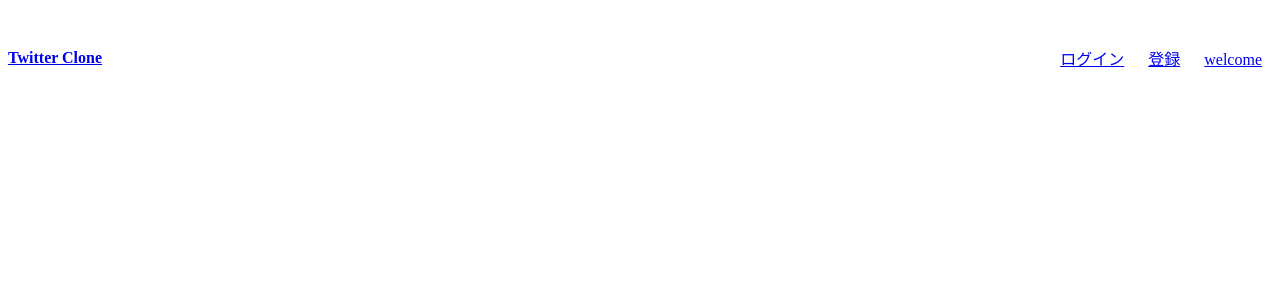
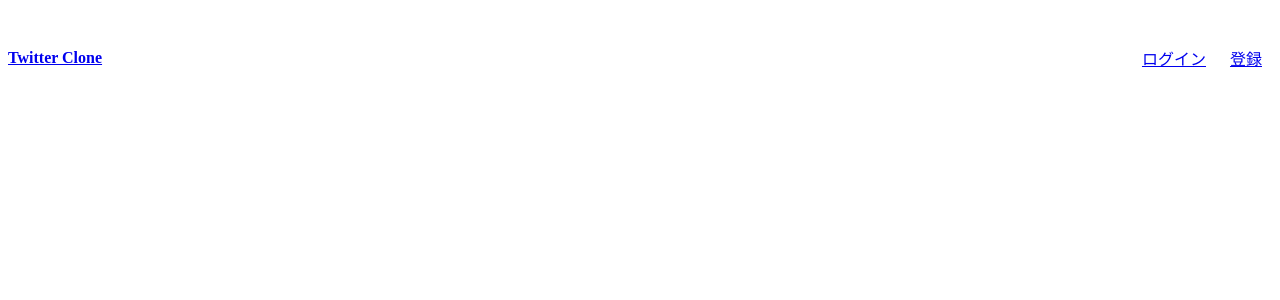
Before and after one commit to shinonome-inc/backend-final-assignment-bun, a Django app: page /tweets/home/ in a window 1280 px wide. Shown: the top 300 px of the page. Run offline with Django 4.2, Linux system fonts and the light colour scheme.

Commit message:
templateの謎解けた

```diff
--- a/accounts/templates/base.html
+++ b/accounts/templates/base.html
@@ -11,13 +11,12 @@
 <body>
     <header>
         <h4 class="title">
-            <a href="/">Twitter Clone</a>
+            <a href="{% url 'welcome:top' %}">Twitter Clone</a>
         </h4>
     <nav class="nav">
       <ul class="menu-group">
         <li class="menu-item"><a href="#">ログイン</a></li>
         <li class="menu-item"><a href="{% url 'accounts:signup' %}">登録</a></li>
-        <li class="menu-item"><a href="{% url 'welcome:top' %}">welcome</a></li>
       </ul>
     </nav>
   </header>
```
